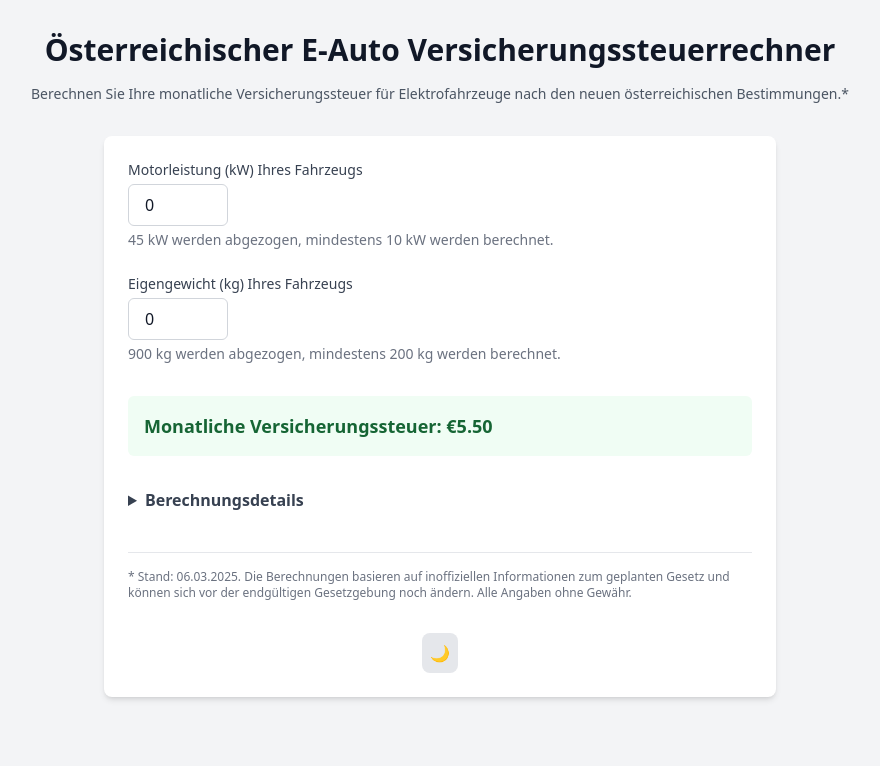
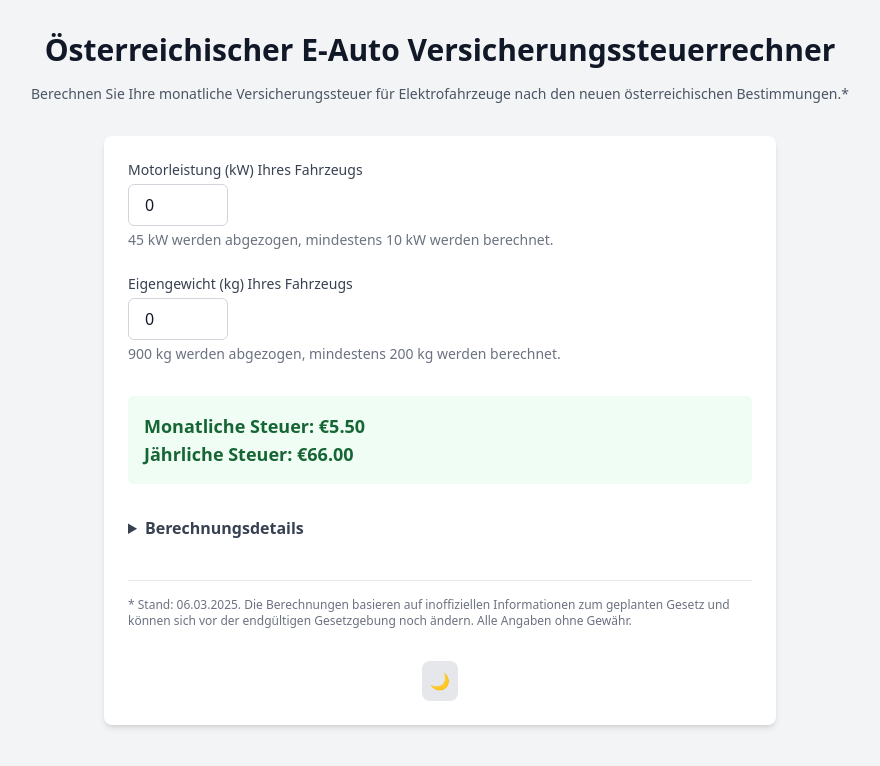
Before and after one commit to mario-neuhold/ev-tax-calc-austria, a Vue app: page / in a window 1280 px wide. Shown: the top 766 px of the page, without its empty margins (200-1080 px from the left). Built offline with nearby package versions, Linux system fonts and the light colour scheme.

Commit message:
feat: add yearly rate

```diff
--- a/src/App.vue
+++ b/src/App.vue
@@ -48,7 +48,8 @@ const { result, formatCurrency } = useTaxCalculation(leistung, gewicht);
           <div v-if="result" class="mt-8">
             <div class="mb-8 p-4 bg-green-50 dark:bg-green-900 rounded-md">
               <p class="text-lg font-bold text-green-800 dark:text-green-200">
-                Monatliche Versicherungssteuer: {{ formatCurrency(result.monthlyTotal) }}
+                Monatliche Steuer: {{ formatCurrency(result.monthlyTotal) }}<br>
+                Jährliche Steuer: {{ formatCurrency(result.monthlyTotal * 12) }}
               </p>
             </div>
           </div>
```
